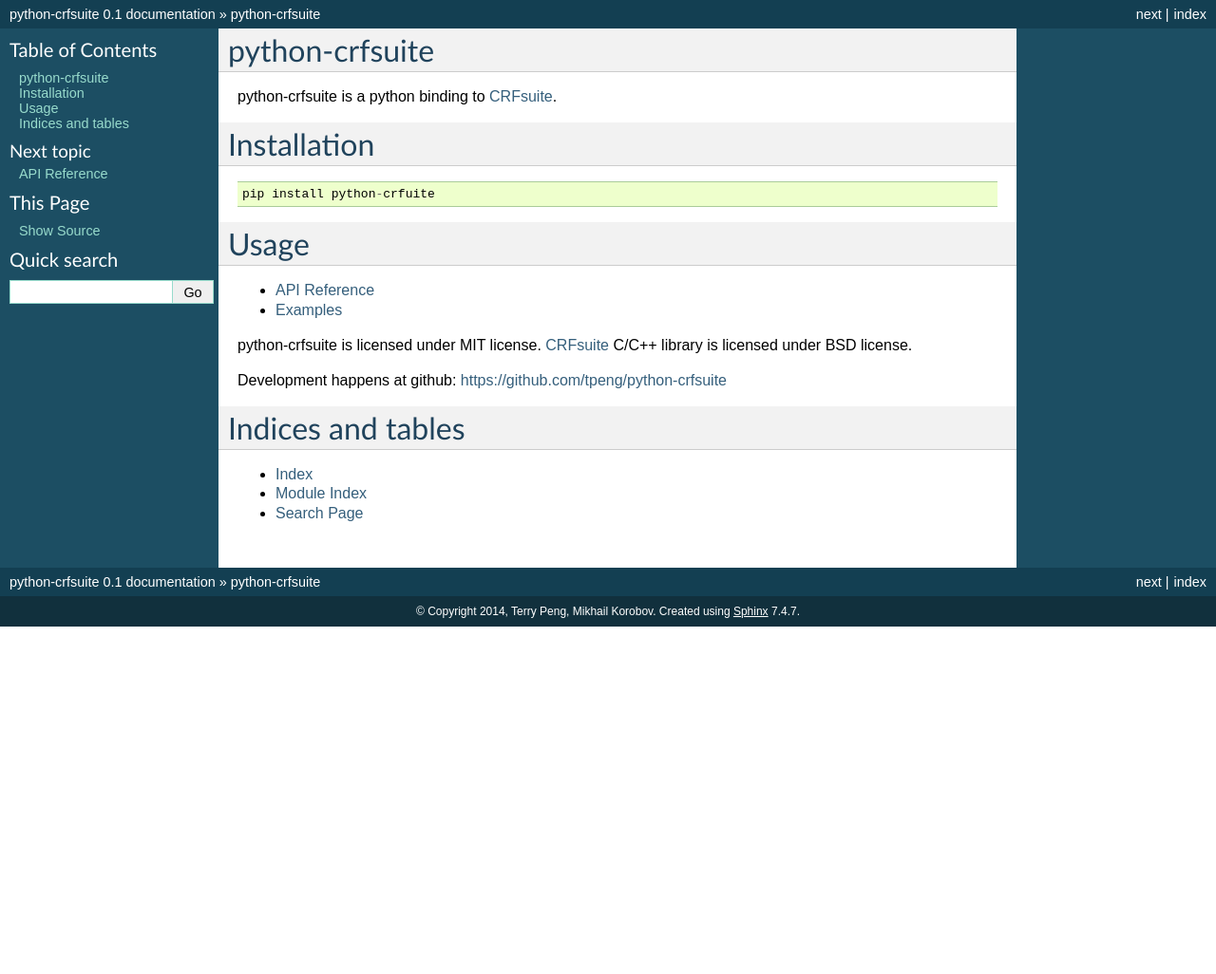
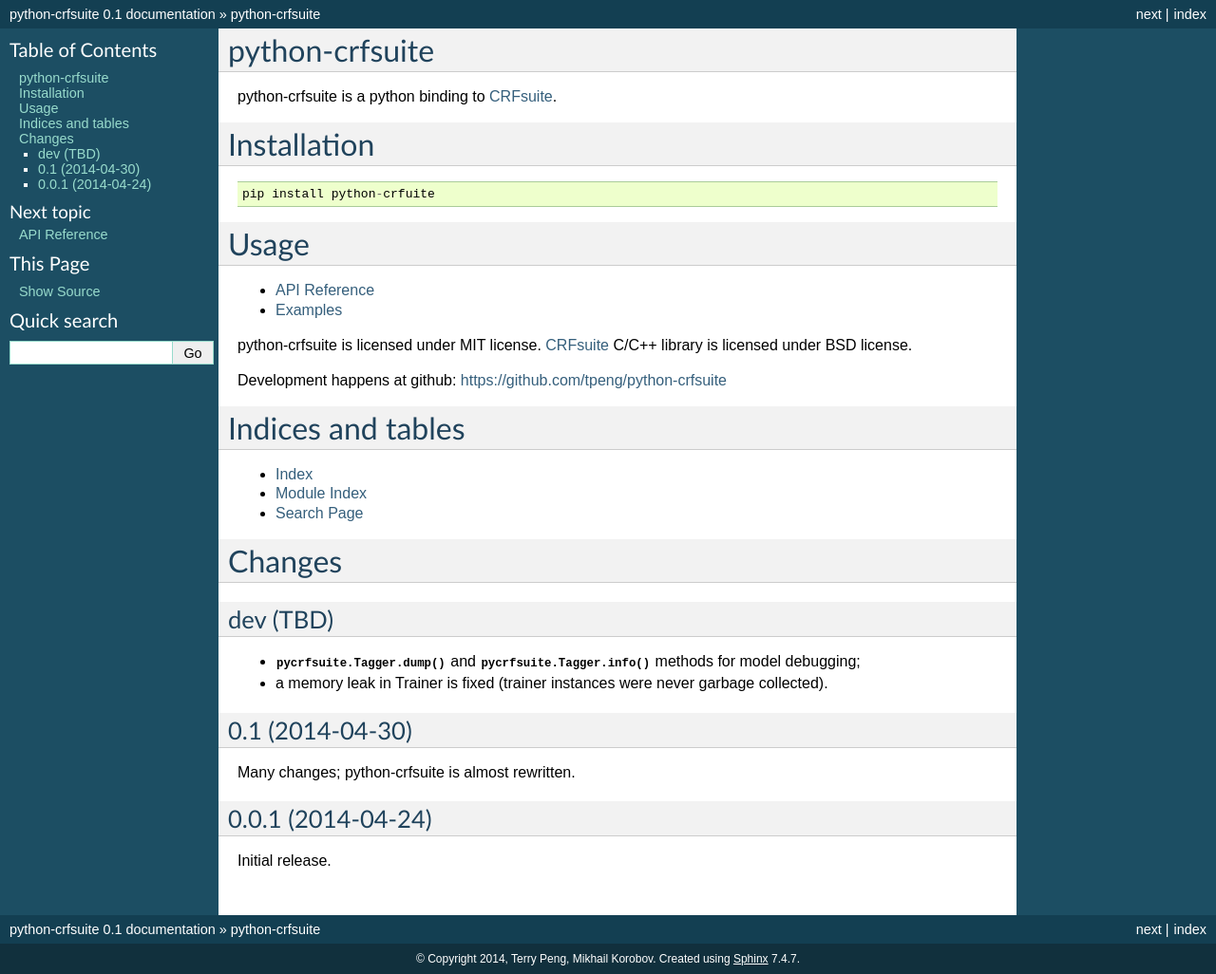
Before and after one commit to scrapinghub/python-crfsuite, a Sphinx documentation site: the page built from docs/index.rst, in a window 1280 px wide. Shown: the whole page at 95% size. Built offline with Sphinx 7.4.7, drawn with Linux system fonts in a browser that asks for light colours; before the commit the page ends 900 px from its top, so only the background shows below that.

Commit message:
DOC add a changelog and some docs for ParsedDump

```diff
--- /dev/null
+++ b/CHANGES.rst
@@ -0,0 +1,20 @@
+Changes
+=======
+
+dev (TBD)
+---------
+
+* :meth:`pycrfsuite.Tagger.dump()` and :meth:`pycrfsuite.Tagger.info()`
+  methods for model debugging;
+* a memory leak in Trainer is fixed (trainer instances were never
+  garbage collected).
+
+0.1 (2014-04-30)
+----------------
+
+Many changes; python-crfsuite is almost rewritten.
+
+0.0.1 (2014-04-24)
+------------------
+
+Initial release.
--- a/docs/index.rst
+++ b/docs/index.rst
@@ -31,7 +31,6 @@ CRFsuite_ C/C++ library is licensed under BSD license.
 
 Development happens at github: https://github.com/tpeng/python-crfsuite
 
-
 .. toctree::
    :hidden:
 
@@ -44,3 +43,7 @@ Indices and tables
 * :ref:`genindex`
 * :ref:`modindex`
 * :ref:`search`
+
+
+
+.. include:: ../CHANGES.rst
--- a/docs/pycrfsuite.rst
+++ b/docs/pycrfsuite.rst
@@ -6,3 +6,7 @@ API Reference
 .. automodule:: pycrfsuite
     :members: Trainer,Tagger,CRFSuiteError
     :undoc-members:
+
+.. automodule:: pycrfsuite._dumpparser
+    :members: ParsedDump
+    :undoc-members:
```
Also changed, not shown: 2 other files.
